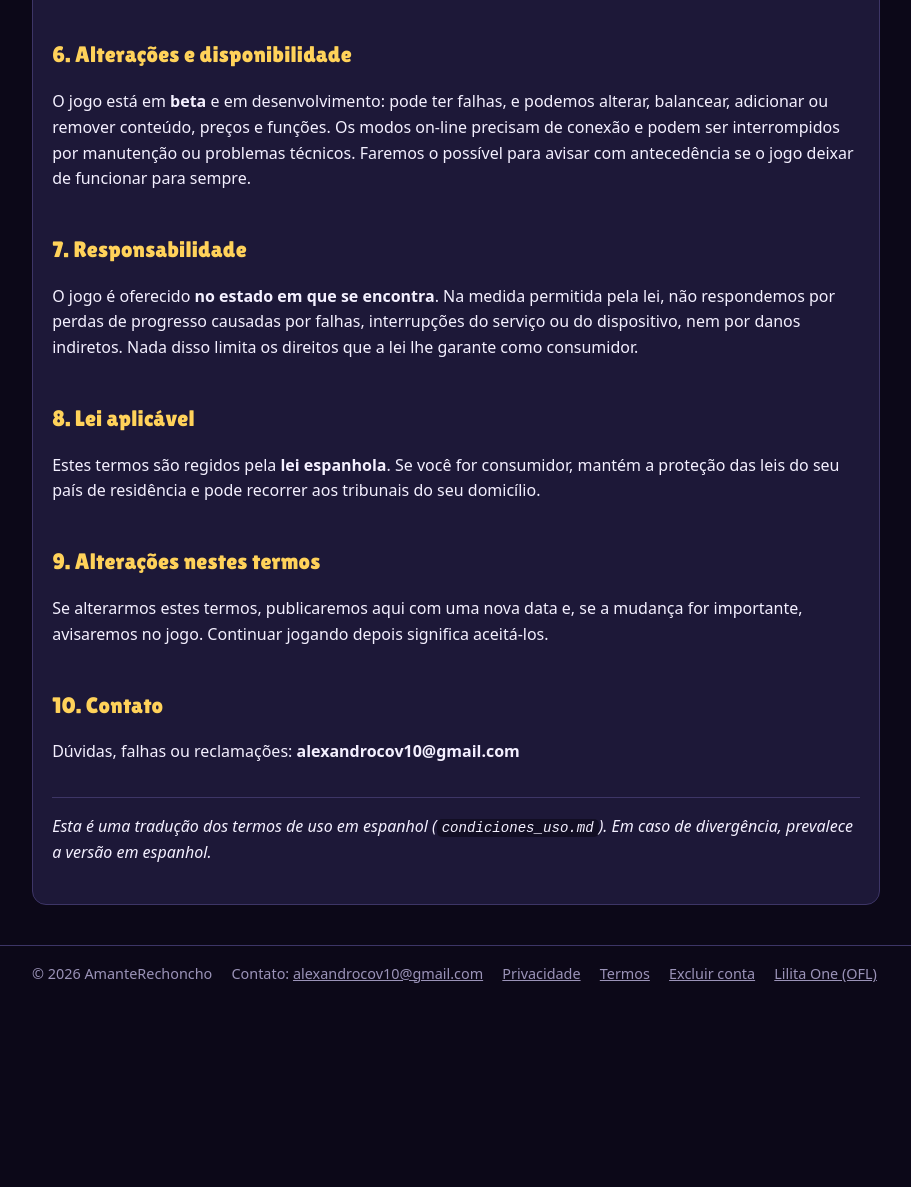
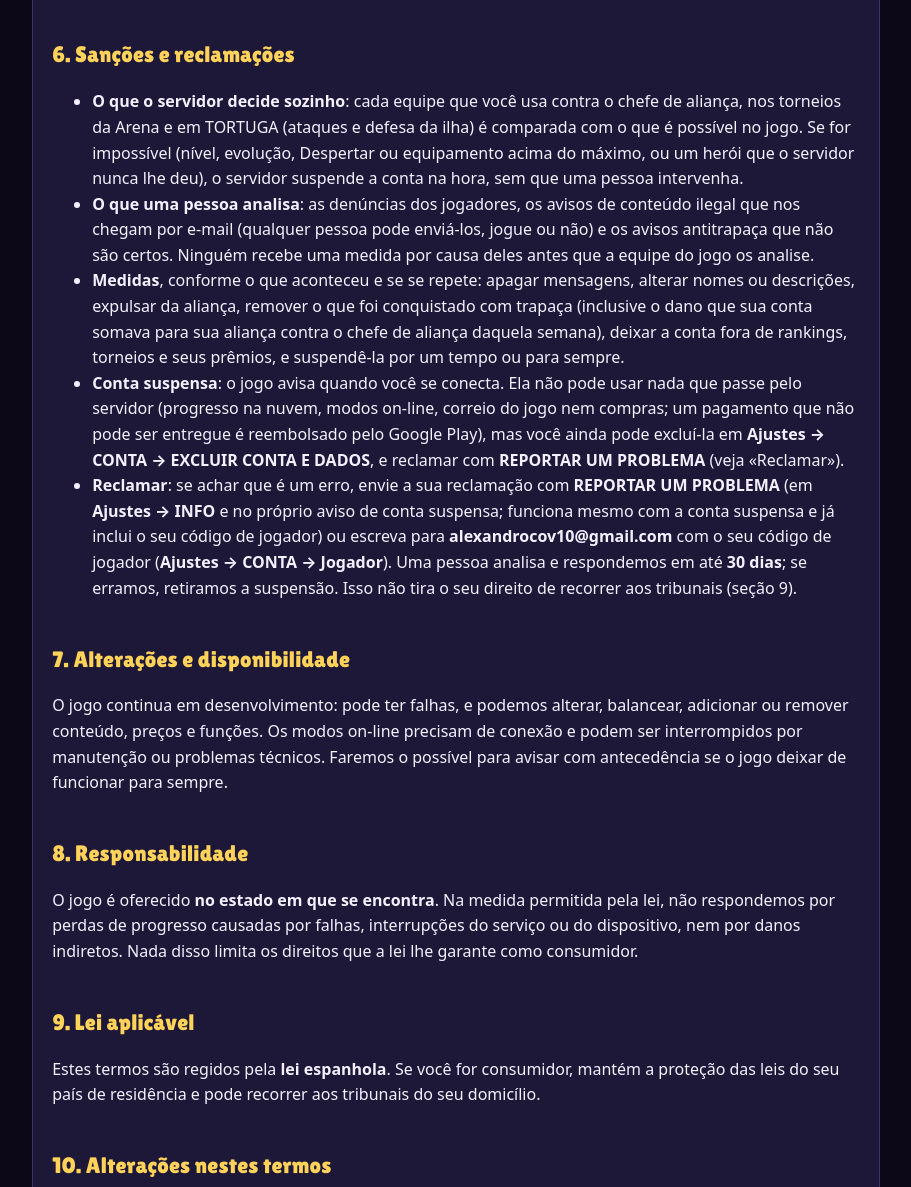
Before and after one commit to ableortu/ableortu.github.io, a plain HTML site: page terms-pt-br.html in a window 1280 px wide. Shown: the part 1583-2770 px from the top of the page, without its empty margins (184-1095 px from the left). Before the commit the page ends 2584 px from the top, so only its background shows below. Drawn offline with Linux system fonts and the light colour scheme.

Commit message:
Web: terms-pt-br.html

```diff
--- a/terms-pt-br.html
+++ b/terms-pt-br.html
@@ -25,7 +25,7 @@
 <nav class="langs" aria-label="Idioma"><a href="condiciones.html" lang="es" hreflang="es">Español</a><a href="terms.html" lang="en" hreflang="en">English</a><a href="terms-fr.html" lang="fr" hreflang="fr">Français</a><a href="terms-de.html" lang="de" hreflang="de">Deutsch</a><a href="terms-it.html" lang="it" hreflang="it">Italiano</a><strong lang="pt-BR">Português (Brasil)</strong></nav>
 <h1>Termos de uso — Tides of Legend RPG</h1>
 <article class="doc">
-<p>Última atualização: 22-10-2026</p>
+<p>Última atualização: 07-11-2026</p>
 <p>Estes termos regulam o uso do jogo <strong>Tides of Legend RPG</strong> (app para Android com o pacote <code>com.alexa.mareasdeleyenda</code>). Ao jogar, você os aceita. Se não concordar, não use o jogo.</p>
 <h2>1. Quem oferece o jogo</h2>
 <p>O jogo é desenvolvido e oferecido por <strong>AmanteRechoncho</strong> (doravante, «nós»). Contato: <strong>alexandrocov10@gmail.com</strong>.</p>
@@ -49,20 +49,28 @@
 <p>É proibido trapacear: modificar o jogo ou o progresso, usar programas de terceiros, explorar falhas de forma intencional, automatizar o jogo ou atacar os servidores. O servidor verifica o progresso e os combates. <strong>Podemos suspender ou excluir</strong> as contas que trapacearem e remover o que foi conquistado com elas. Se você encontrar uma falha, avise-nos.</p>
 <h2>5. O que você escreve</h2>
 <p>Seu nome visível, os nomes de equipes e de alianças e o chat da aliança são vistos por outros jogadores. Não escreva nada ofensivo, insultante, discriminatório, sexual, violento nem ilegal; não assedie ninguém, não faça spam, publicidade nem golpes, não venda contas nem trapaças, não se passe por outras pessoas nem compartilhe dados pessoais (seus ou de outros). Podemos alterar nomes e descrições e apagar mensagens que descumpram isso, expulsar da aliança e suspender as contas que reincidirem. Antes de escrever no chat da aliança, escolher seu nome ou criar uma aliança, você precisa aceitar as regras da comunidade. Você pode denunciar qualquer mensagem do chat, qualquer jogador (tocando nele) e qualquer aliança (nós analisamos), e bloquear um jogador para não ver mais as mensagens dele. O que você escreve continua sendo seu, mas você nos permite mostrá-lo dentro do jogo.</p>
-<h2>6. Alterações e disponibilidade</h2>
-<p>O jogo está em <strong>beta</strong> e em desenvolvimento: pode ter falhas, e podemos alterar, balancear, adicionar ou remover conteúdo, preços e funções. Os modos on-line precisam de conexão e podem ser interrompidos por manutenção ou problemas técnicos. Faremos o possível para avisar com antecedência se o jogo deixar de funcionar para sempre.</p>
-<h2>7. Responsabilidade</h2>
+<h2>6. Sanções e reclamações</h2>
+<ul>
+<li><strong>O que o servidor decide sozinho</strong>: cada equipe que você usa contra o chefe de aliança, nos torneios da Arena e em TORTUGA (ataques e defesa da ilha) é comparada com o que é possível no jogo. Se for impossível (nível, evolução, Despertar ou equipamento acima do máximo, ou um herói que o servidor nunca lhe deu), o servidor suspende a conta na hora, sem que uma pessoa intervenha.</li>
+<li><strong>O que uma pessoa analisa</strong>: as denúncias dos jogadores, os avisos de conteúdo ilegal que nos chegam por e-mail (qualquer pessoa pode enviá-los, jogue ou não) e os avisos antitrapaça que não são certos. Ninguém recebe uma medida por causa deles antes que a equipe do jogo os analise.</li>
+<li><strong>Medidas</strong>, conforme o que aconteceu e se se repete: apagar mensagens, alterar nomes ou descrições, expulsar da aliança, remover o que foi conquistado com trapaça (inclusive o dano que sua conta somava para sua aliança contra o chefe de aliança daquela semana), deixar a conta fora de rankings, torneios e seus prêmios, e suspendê-la por um tempo ou para sempre.</li>
+<li><strong>Conta suspensa</strong>: o jogo avisa quando você se conecta. Ela não pode usar nada que passe pelo servidor (progresso na nuvem, modos on-line, correio do jogo nem compras; um pagamento que não pode ser entregue é reembolsado pelo Google Play), mas você ainda pode excluí-la em <strong>Ajustes → CONTA → EXCLUIR CONTA E DADOS</strong>, e reclamar com <strong>REPORTAR UM PROBLEMA</strong> (veja «Reclamar»).</li>
+<li><strong>Reclamar</strong>: se achar que é um erro, envie a sua reclamação com <strong>REPORTAR UM PROBLEMA</strong> (em <strong>Ajustes → INFO</strong> e no próprio aviso de conta suspensa; funciona mesmo com a conta suspensa e já inclui o seu código de jogador) ou escreva para <strong>alexandrocov10@gmail.com</strong> com o seu código de jogador (<strong>Ajustes → CONTA → Jogador</strong>). Uma pessoa analisa e respondemos em até <strong>30 dias</strong>; se erramos, retiramos a suspensão. Isso não tira o seu direito de recorrer aos tribunais (seção 9).</li>
+</ul>
+<h2>7. Alterações e disponibilidade</h2>
+<p>O jogo continua em desenvolvimento: pode ter falhas, e podemos alterar, balancear, adicionar ou remover conteúdo, preços e funções. Os modos on-line precisam de conexão e podem ser interrompidos por manutenção ou problemas técnicos. Faremos o possível para avisar com antecedência se o jogo deixar de funcionar para sempre.</p>
+<h2>8. Responsabilidade</h2>
 <p>O jogo é oferecido <strong>no estado em que se encontra</strong>. Na medida permitida pela lei, não respondemos por perdas de progresso causadas por falhas, interrupções do serviço ou do dispositivo, nem por danos indiretos. Nada disso limita os direitos que a lei lhe garante como consumidor.</p>
-<h2>8. Lei aplicável</h2>
+<h2>9. Lei aplicável</h2>
 <p>Estes termos são regidos pela <strong>lei espanhola</strong>. Se você for consumidor, mantém a proteção das leis do seu país de residência e pode recorrer aos tribunais do seu domicílio.</p>
-<h2>9. Alterações nestes termos</h2>
+<h2>10. Alterações nestes termos</h2>
 <p>Se alterarmos estes termos, publicaremos aqui com uma nova data e, se a mudança for importante, avisaremos no jogo. Continuar jogando depois significa aceitá-los.</p>
-<h2>10. Contato</h2>
-<p>Dúvidas, falhas ou reclamações: <strong>alexandrocov10@gmail.com</strong></p>
+<h2>11. Contato</h2>
+<p>Dúvidas, falhas ou reclamações: <strong>alexandrocov10@gmail.com</strong> ou <strong>REPORTAR UM PROBLEMA</strong> dentro do jogo (<strong>Ajustes → INFO</strong>)</p>
 <hr>
 <p><em>Esta é uma tradução dos termos de uso em espanhol (<code>condiciones_uso.md</code>). Em caso de divergência, prevalece a versão em espanhol.</em></p>
 </article>
 </main>
-<footer><div class="bar"><span>© 2026 AmanteRechoncho</span><span>Contato: <a href="mailto:alexandrocov10@gmail.com">alexandrocov10@gmail.com</a></span><a href="privacy-pt-br.html">Privacidade</a><a href="terms-pt-br.html">Termos</a><a href="delete-account.html">Excluir conta</a><a href="assets/OFL-LilitaOne.txt">Lilita One (OFL)</a></div></footer>
+<footer><div class="bar"><span>© 2026 AmanteRechoncho</span><span>Contato: <a href="mailto:alexandrocov10@gmail.com">alexandrocov10@gmail.com</a></span><a href="privacy-pt-br.html">Privacidade</a><a href="terms-pt-br.html">Termos</a><a href="delete-account.html">Excluir conta</a><a href="assets/OFL-LilitaOne.txt">Mareas One, de Lilita One (OFL)</a></div></footer>
 </body>
 </html>
```
